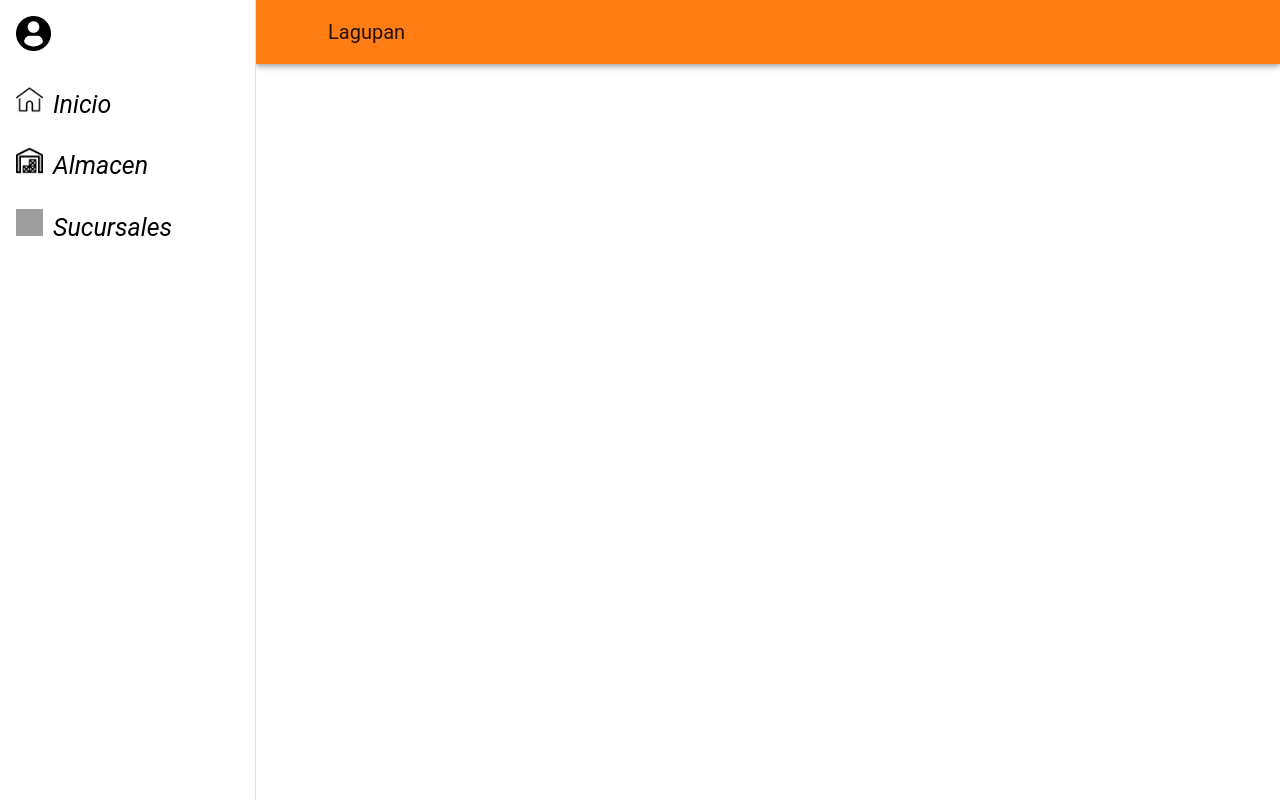
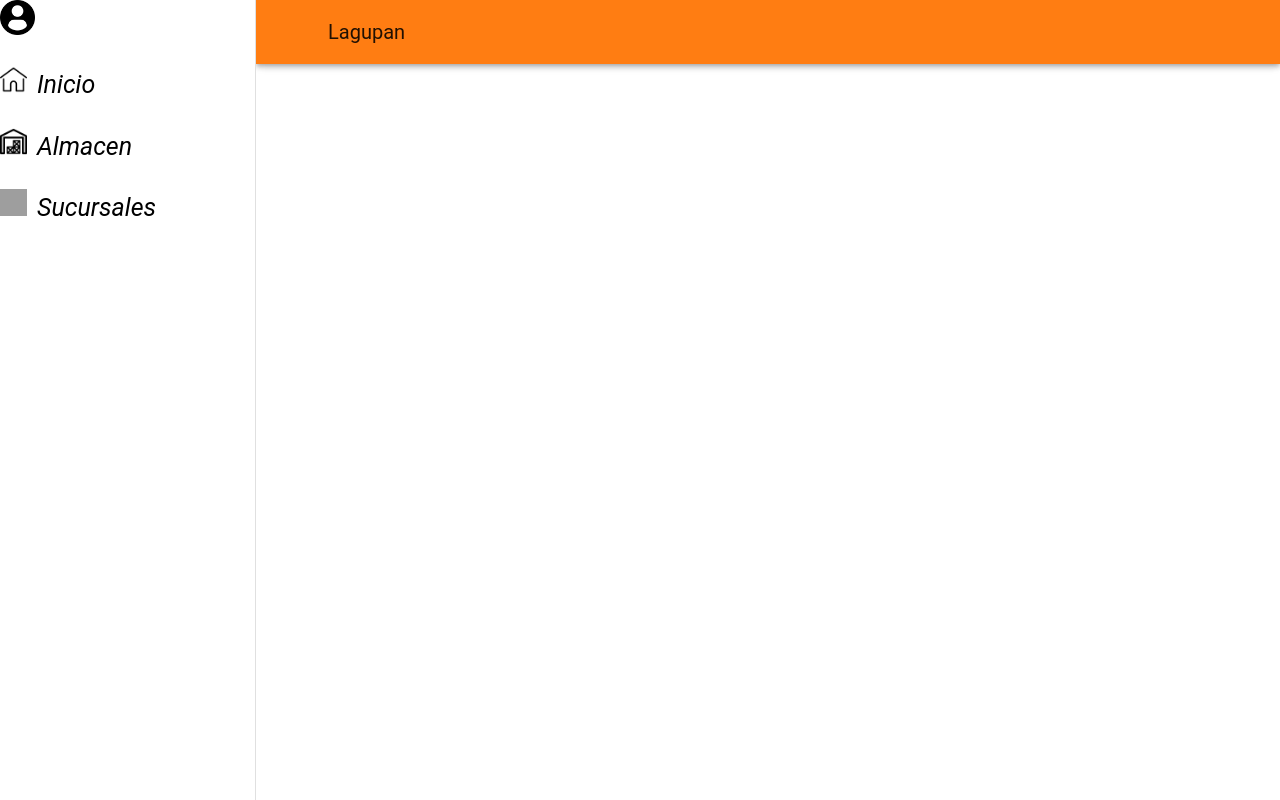
Before and after one commit to ViktorMiller777/Panaderia, a Vue app: page / in a window 1280 px wide. Built offline with nearby package versions, Linux system fonts and the light colour scheme; grey boxes are pictures that could not be loaded.

Commit message:
diseño bonito

```diff
--- a/src/App.vue
+++ b/src/App.vue
@@ -4,7 +4,7 @@
       <nav>
   <div class="menu">
       <ul>
-        <li><RouterLink class="rutas" to="login"><img class="perfil" src="/src/img/perfil.png" alt=""></RouterLink></li><br>
+        <RouterLink to="login"><img class="perfil" src="/src/img/perfil.png" alt=""></RouterLink><br><br>
         <li><img class="foto" src="/src/img/home.png" alt=""><RouterLink class="rutas" to="inicio">Inicio</RouterLink></li><br>
         <li><img class="foto" src="/src/img/almacen.png" alt=""><RouterLink class="rutas" to="almacen">Almacen</RouterLink></li><br>
         <li><img class="foto" src="/src/img/store.png" alt=""><RouterLink class="rutas" to="sucursales">Sucursales</RouterLink></li><br>
@@ -37,7 +37,6 @@
 <style>
 .menu{
   display: flex;
-  padding: 16px;
   list-style: none;
 }
 .barra
@@ -54,6 +53,12 @@ height: 35px;
   text-decoration: none;
   font-style: oblique;
   color:black;
+}
+li:hover {
+  background-color: rgb(255, 125, 18);
+  transition: background-color .3s;
+  height: 37px;
+  width: 275px;
 }
 select {
     -webkit-appearance:none;
```
